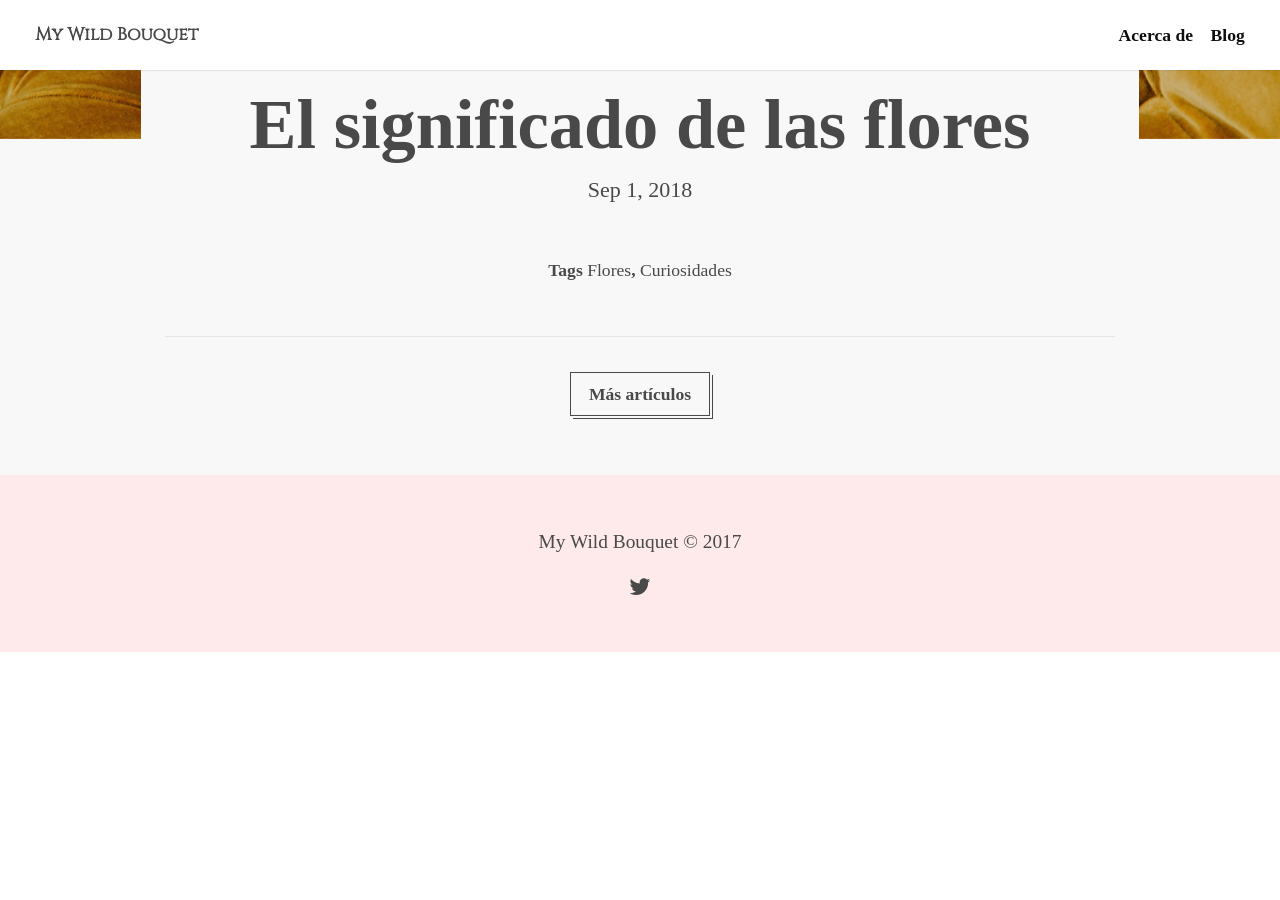
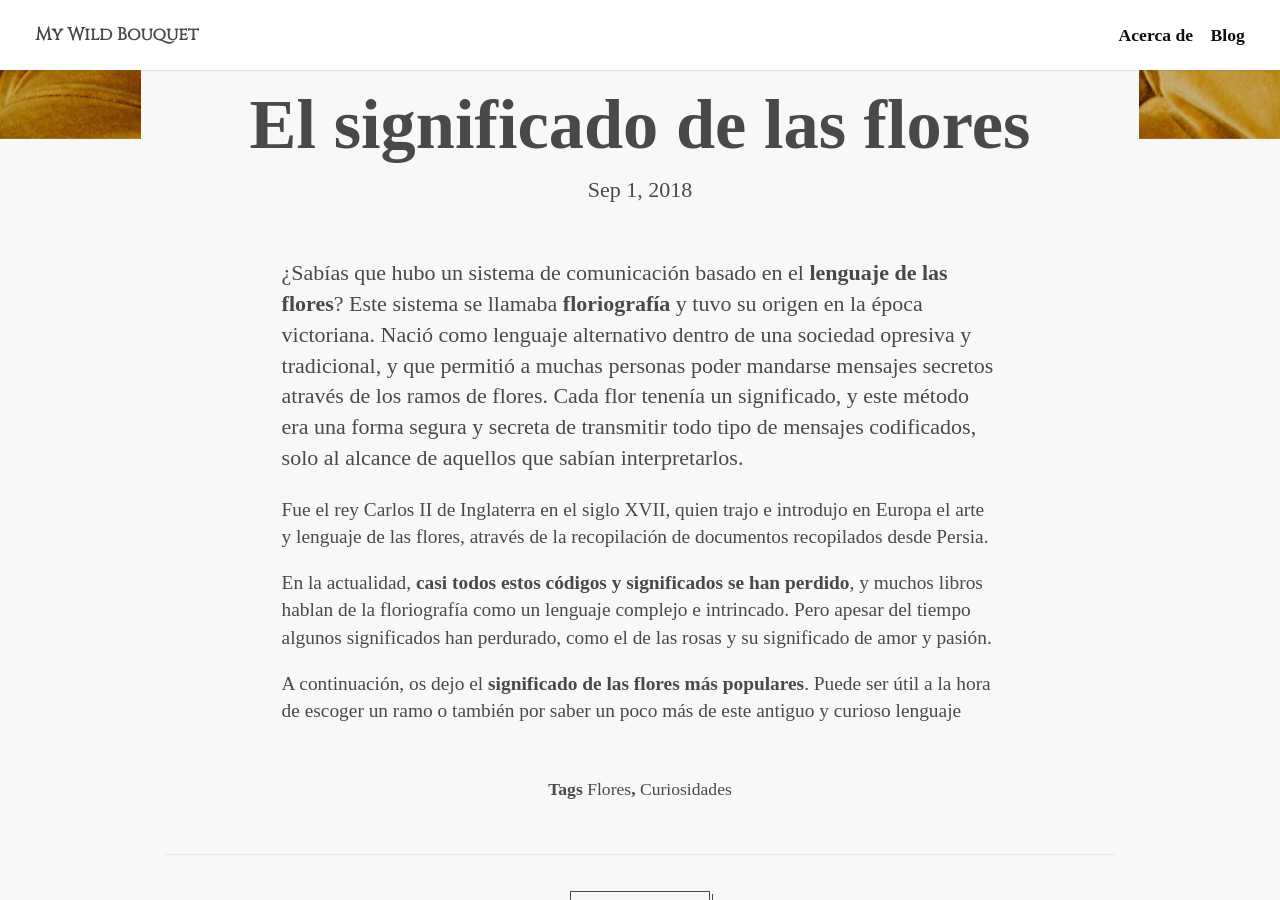
Before and after one commit to keyvanakbary/ramosilvestre.com, a Jekyll site: the page built from src/_posts/2018-09-01-El-significado-de-las-flores.md, in a window 1280 px wide and 900 px high, scrolled down 761 px. Built offline with Jekyll 4.4.1, drawn with Linux system fonts in a browser that asks for light colours; some web fonts are replaced; before the commit the page ends 1413 px from its top, so only the background shows below that.

Commit message:
Update 2018-09-01-El-significado-de-las-flores.md

```diff
--- a/src/_posts/2018-09-01-El-significado-de-las-flores.md
+++ b/src/_posts/2018-09-01-El-significado-de-las-flores.md
@@ -7,3 +7,12 @@ tags:
   - Flores
   - Curiosidades
 ---
+
+¿Sabías que hubo un sistema de comunicación basado en el **lenguaje de las flores**? Este sistema se llamaba **floriografía** y tuvo su origen en la época victoriana. Nació como lenguaje alternativo dentro de una sociedad opresiva y tradicional, y que permitió a muchas personas poder mandarse mensajes secretos através de los ramos de flores. Cada flor tenenía un significado, y este método era una forma segura y secreta de transmitir todo tipo de mensajes codificados, solo al alcance de aquellos que sabían interpretarlos.
+
+Fue el rey Carlos II de Inglaterra en el siglo XVII, quien trajo e introdujo en Europa el arte y lenguaje de las flores, através de la recopilación de documentos recopilados desde Persia.
+
+En la actualidad, **casi todos estos códigos y significados se han perdido**, y muchos libros hablan de la floriografía como un lenguaje complejo e intrincado. Pero apesar del tiempo algunos significados han perdurado, como el de las rosas y su significado de amor y pasión.
+
+
+A continuación, os dejo el **significado de las flores más populares**. Puede ser útil a la hora de escoger un ramo o también por saber un poco más de este antiguo y curioso lenguaje
```
